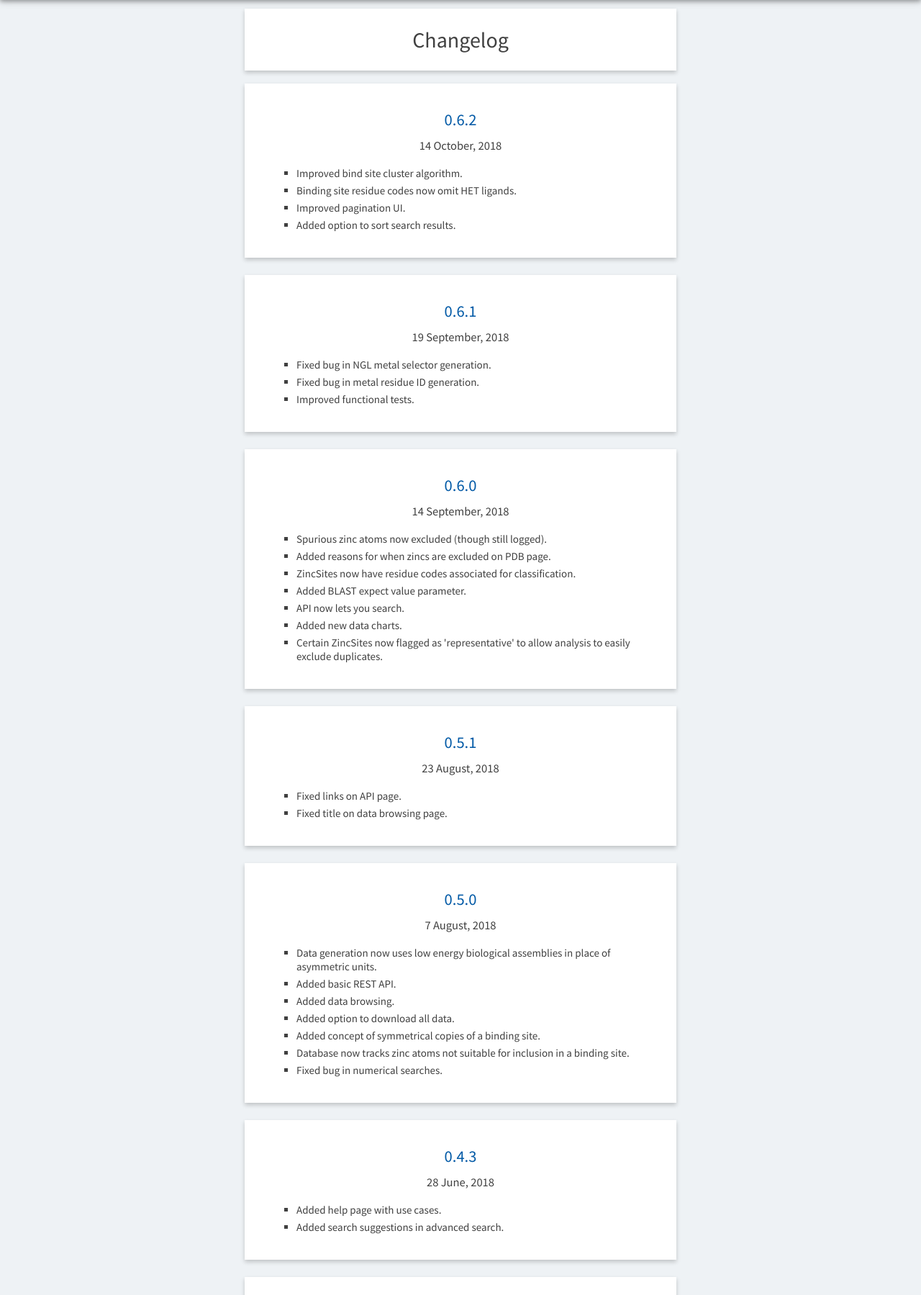
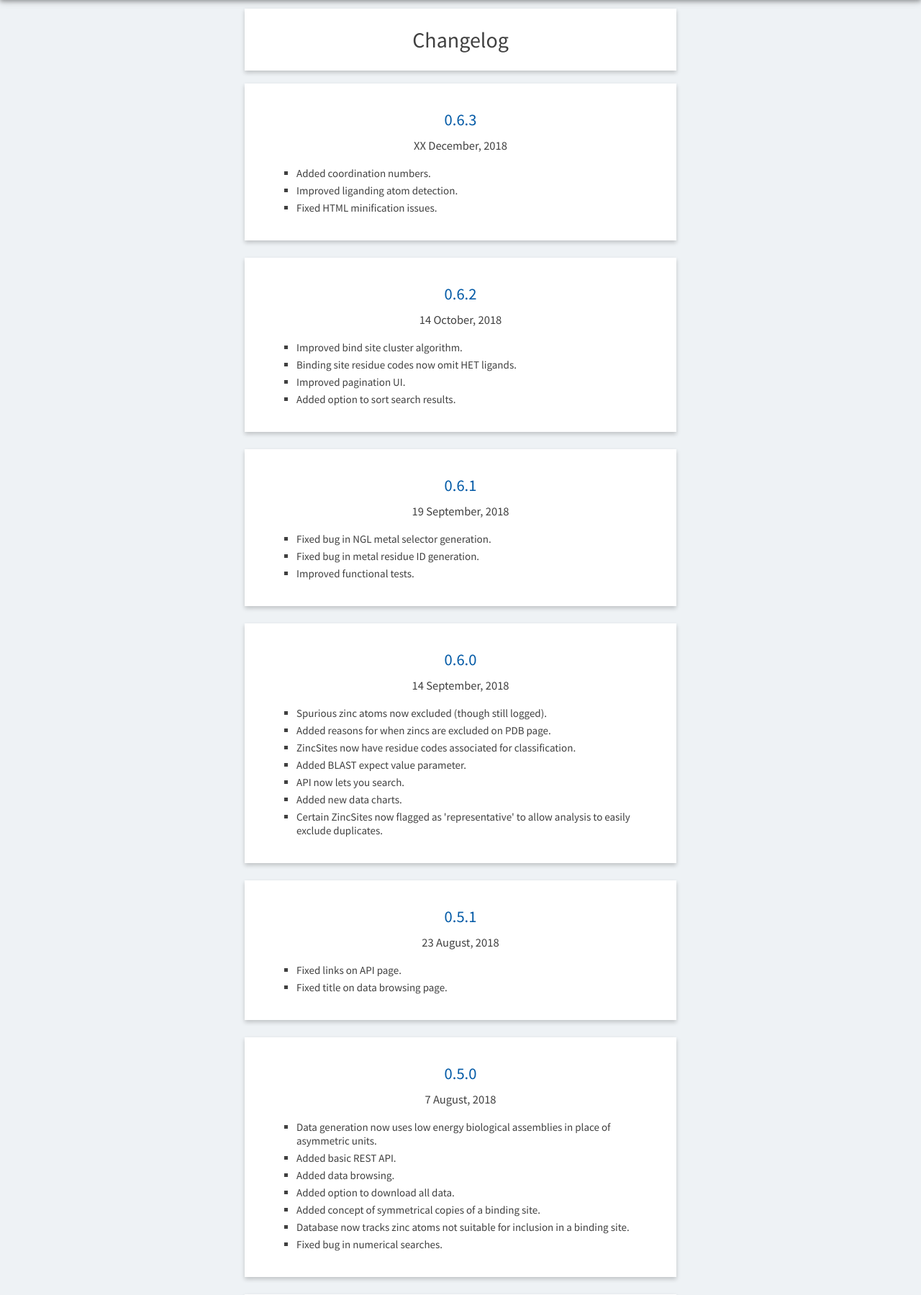
Before and after one commit to samirelanduk/ZincBindDB, a Django app: template core/templates/changelog.html in a window 1280 px wide. Shown: the part 50-1849 px from the top of the page at 72% size. Run offline with Django 3.2, Linux system fonts and the light colour scheme; the template is opened without the code that fills it, so the values that code supplies are empty; style sheets or scripts are compiled from the project's sources; some libraries are stand-ins or nearby versions.

Commit message:
Add provisional 0.6.3 changelog

```diff
--- a/core/templates/changelog.html
+++ b/core/templates/changelog.html
@@ -5,6 +5,17 @@
 {% block main %}
 <div class="small-column-container">
     <h1>Changelog</h1>
+
+    <div class="box release">
+      <h2><a href="https://github.com/samirelanduk/ZincBind/tree/v0.6.3"
+         target="_blank">0.6.3</a></h2>
+      <div class="release-date">XX December, 2018</div>
+      <ul>
+        <li>Added coordination numbers.</li>
+        <li>Improved liganding atom detection.</li>
+        <li>Fixed HTML minification issues.</li>
+      </ul>
+    </div>
 
     <div class="box release">
       <h2><a href="https://github.com/samirelanduk/ZincBind/tree/v0.6.2"
--- a/scripts/build_db.py
+++ b/scripts/build_db.py
@@ -21,7 +21,7 @@ def main(reset=False, log=True, json=True):
 
     # Get all PDBs which contain zinc
     if log: logger.info("Getting PDB codes")
-    codes = get_zinc_pdb_codes()[:100]
+    codes = get_zinc_pdb_codes()
     print(f"There are {len(codes)} PDBs with zinc")
     if not reset:
         checked = [p.id for p in Pdb.objects.all()]
@@ -105,6 +105,7 @@ def main(reset=False, log=True, json=True):
                 atoms = []
                 for residue in cluster["residues"]:
                     atoms += [a for a in residue.atoms() if a.liganding]
+                print(atoms)
                 if len(atoms) < 3:
                     if log: logger.info(
                      "Not creating site - too few liganding atoms"
```
